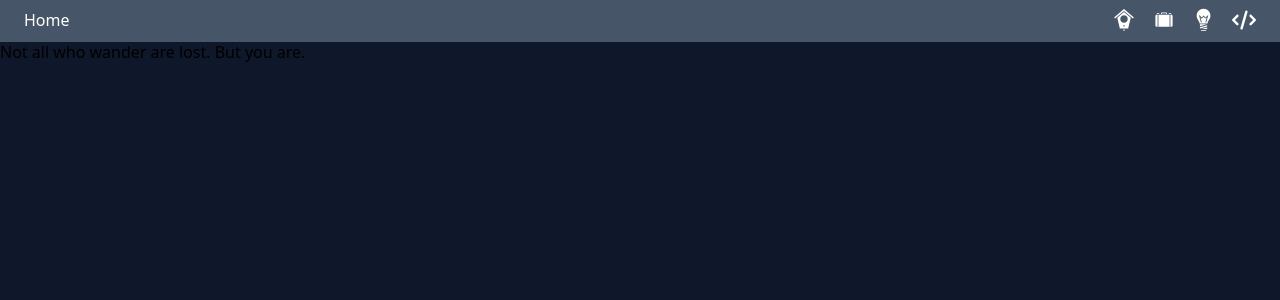
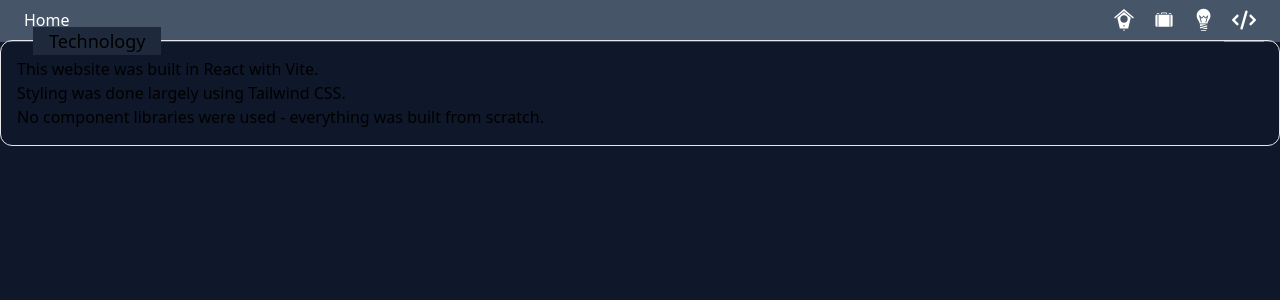
Before and after one commit to luketpena/portfolio-2024, a React (Vite) app: page /about in a window 1280 px wide. Shown: the top 300 px of the page. Built offline with nearby package versions, Linux system fonts and the light colour scheme.

Commit message:
feat: about page added

```diff
--- /dev/null
+++ b/src/pages/AboutPage/AboutPage.tsx
@@ -0,0 +1,15 @@
+import { Card } from '../../components/Card/Card';
+
+export const AboutPage: React.FC = () => {
+  return (
+    <div>
+      <Card title="Technology">
+        <p>This website was built in React with Vite.</p>
+        <p>Styling was done largely using Tailwind CSS.</p>
+        <p>
+          No component libraries were used - everything was built from scratch.
+        </p>
+      </Card>
+    </div>
+  );
+};
--- a/src/pages/_routes.tsx
+++ b/src/pages/_routes.tsx
@@ -1,6 +1,7 @@
 import { ReactNode } from 'react';
 import { HomePage } from './HomePage/HomePage';
 import { IconName } from '../components/Icon/Icon';
+import { AboutPage } from './AboutPage/AboutPage';
 
 export interface RouteFormat {
   path: string;
@@ -43,10 +44,10 @@ export const routes: RouteFormat[] = [
     showInNav: true,
   },
   {
-    path: '/portfolio',
+    path: '/about',
     color: '$FF0000',
-    title: 'Portfolio',
-    element: <HomePage />,
+    title: 'About This Site',
+    element: <AboutPage />,
     icon: 'FaCode',
     showInNav: true,
   },
```
